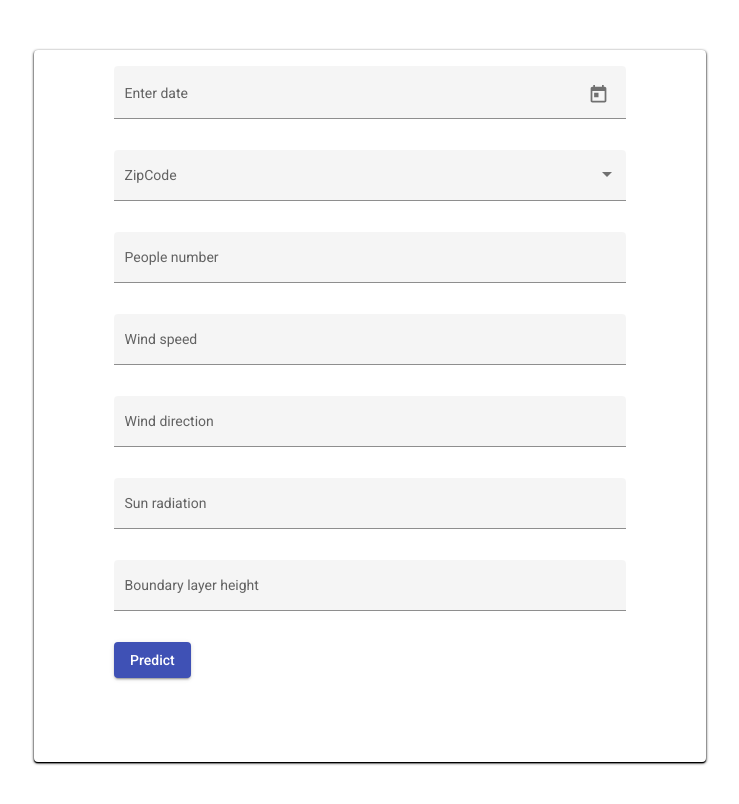
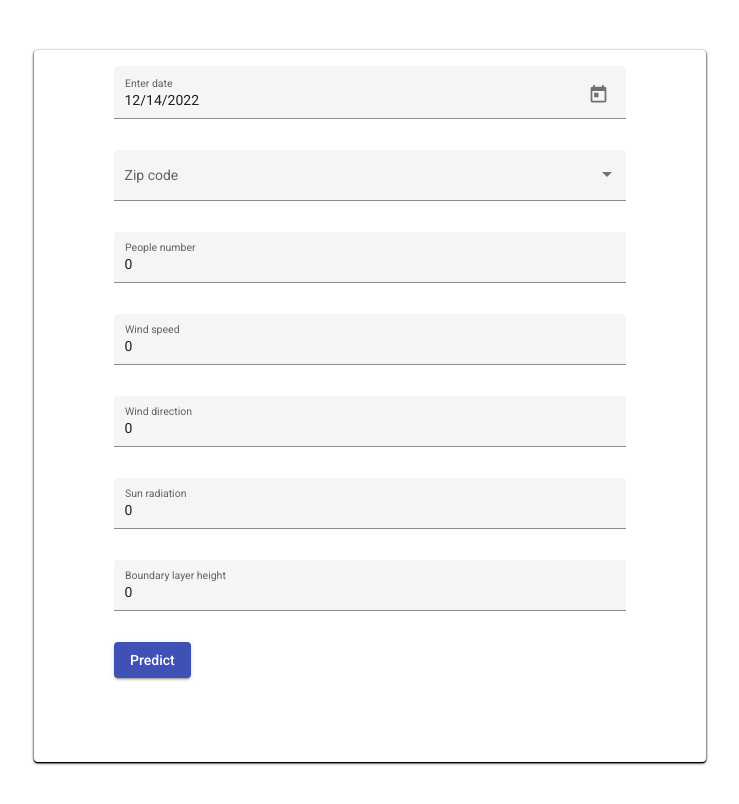
Before and after one commit to rawan-a-d/Air-Quality-Prediction-WebApp, an Angular app in the folder frontend/: page / in a window 1280 px wide. Shown: the top 804 px of the page, without its empty margins (270-1009 px from the left). Built offline with nearby package versions, Linux system fonts and the light colour scheme.

Commit message:
Design, form handling and some refactoring
Handle form in app component

Pass more data too dialog

Style dialog

Create model

```diff
--- a/frontend/src/app/air-quality-prediction-dialog/air-quality-prediction-dialog.component.css
+++ b/frontend/src/app/air-quality-prediction-dialog/air-quality-prediction-dialog.component.css
@@ -1,49 +1,95 @@
 /* Give different colors based on the air quality level */
 .good .mat-dialog-container {
 	background-color: #abd162;
+}
+
+.good .mat-dialog-container .air-quality-level .air-quality-level-number {
+	color: #577c00;
 }
 
 .moderate .mat-dialog-container {
 	background-color: #f7d460;
 }
 
+.moderate .mat-dialog-container .air-quality-level .air-quality-level-number {
+	color: #9f811e;
+}
+
 .unhealthy-for-sensitive-groups .mat-dialog-container {
 	background-color: #fc9956;
+}
+
+.unhealthy-for-sensitive-groups
+	.mat-dialog-container
+	.air-quality-level
+	.air-quality-level-number {
+	color: #965c34;
 }
 
 .unhealthy .mat-dialog-container {
 	background-color: #f6676b;
 }
 
+.unhealthy .mat-dialog-container .air-quality-level .air-quality-level-number {
+	color: #a73538;
+}
+
 .very-unhealthy .mat-dialog-container {
 	background-color: #a37db8;
+}
+
+.very-unhealthy
+	.mat-dialog-container
+	.air-quality-level
+	.air-quality-level-number {
+	color: #603479;
 }
 
 .hazardous .mat-dialog-container {
 	background-color: #a07684;
 }
 
+.hazardous .mat-dialog-container .air-quality-level .air-quality-level-number {
+	color: #74394d;
+}
+
 /* Air quality level and image */
 .mat-dialog-content {
 	display: flex;
 	align-items: center;
+	justify-content: center;
 }
 
 /* air quality level title */
-.air-quality-prediction-title {
-	color: rgb(96, 95, 95);
+.air-quality-prediction-title.mat-dialog-title {
+	color: white;
+	font-weight: 600;
+	letter-spacing: 1px;
 	text-align: center;
-	/* font-weight: bolder; */
+	font-family: "Karla", sans-serif;
+}
+
+.date {
+	display: block;
 }
 
 /* air quality level text */
 .air-quality-level {
-	font-size: 1.5em;
+	font-size: 1.7em;
 	color: white;
 	text-align: center;
+	display: flex;
+	flex-direction: column;
+	line-height: 34px;
+	font-family: "Karla", sans-serif;
 }
 
 /* air quality image */
 .air-quality-image {
 	width: 120px;
 }
+
+.air-quality-level-number {
+	font-size: 1.8em;
+	font-family: "Merriweather", serif;
+}
--- a/frontend/src/app/app.component.html
+++ b/frontend/src/app/app.component.html
@@ -1,12 +1,12 @@
-<!-- adding cart -->
+<!-- adding card -->
 <mat-card class="main-card">
 	<mat-card-content class="card-content">
-
+		<form #form="ngForm">
 			<p>
 				<!-- date picker -->
 				<mat-form-field appearance="fill">
 					<mat-label>Enter date</mat-label>
-        <input matInput [matDatepicker]="picker">
+					<input matInput [matDatepicker]="picker" [(ngModel)]="model.date" name="date">
 					<mat-datepicker-toggle matSuffix [for]="picker"></mat-datepicker-toggle>
 					<mat-datepicker #picker></mat-datepicker>
 				</mat-form-field>
@@ -15,8 +15,8 @@
 			<p>
 				<!-- drop down list for zip codes -->
 				<mat-form-field appearance="fill">
-        <mat-label>ZipCode</mat-label>
-        <mat-select>
+					<mat-label>Zip code</mat-label>
+					<mat-select [(ngModel)]="model.zipcode" name="zipcode">
 						<mat-option *ngFor="let code of zipcodes" [value]="code.value">
 							{{code.viewValue}}
 						</mat-option>
@@ -26,9 +26,10 @@
 
 			<!-- number of people input -->
 			<p>
-      <mat-form-field appearance="fill" >
+				<mat-form-field appearance="fill">
 					<mat-label>People number</mat-label>
-        <input matInput type="number" class="field-number" placeholder="0" min="0">
+					<input matInput type="number" class="field-number" placeholder="0" min="0" [(ngModel)]="model.peopleNumber"
+						name="peopleNumber">
 				</mat-form-field>
 			</p>
 
@@ -36,7 +37,8 @@
 			<p>
 				<mat-form-field appearance="fill">
 					<mat-label>Wind speed</mat-label>
-        <input matInput type="number" class="field-number" placeholder="0" min="0">
+					<input matInput type="number" class="field-number" placeholder="0" min="0" [(ngModel)]="model.windSpeed"
+						name="windSpeed">
 				</mat-form-field>
 			</p>
 
@@ -44,7 +46,8 @@
 			<p>
 				<mat-form-field appearance="fill">
 					<mat-label>Wind direction</mat-label>
-        <input matInput type="number" class="field-number" placeholder="0" min="0">
+					<input matInput type="number" class="field-number" placeholder="0" min="0" [(ngModel)]="model.windDirection"
+						name="windDirection">
 				</mat-form-field>
 			</p>
 
@@ -52,7 +55,8 @@
 			<p>
 				<mat-form-field appearance="fill">
 					<mat-label>Sun radiation</mat-label>
-        <input matInput type="number" class="field-number" placeholder="0" min="0">
+					<input matInput type="number" class="field-number" placeholder="0" min="0" [(ngModel)]="model.sunRadiation"
+						name="sunRadiation">
 				</mat-form-field>
 			</p>
 
@@ -60,11 +64,13 @@
 			<p>
 				<mat-form-field appearance="fill">
 					<mat-label>Boundary layer height</mat-label>
-        <input matInput type="number" class="field-number" placeholder="0" min="0">
+					<input matInput type="number" class="field-number" placeholder="0" min="0"
+						[(ngModel)]="model.boundaryLayerHeight" name="boundaryLayerHeight">
 				</mat-form-field>
 			</p>
 
-    <button mat-raised-button color="primary" (click)="openDialog()">Predict</button>
+			<button mat-raised-button color="primary" (click)="getPrediction(); form.reset()">Predict</button>
 
+		</form>
 	</mat-card-content>
 </mat-card>
--- a/frontend/src/app/app.component.ts
+++ b/frontend/src/app/app.component.ts
@@ -1,9 +1,13 @@
 import { Component, Injectable } from '@angular/core';
 import { MatDialog } from '@angular/material/dialog';
 import { AirQualityPredictionDialog } from './air-quality-prediction-dialog/air-quality-prediction-dialog.component';
+import { AirQuality } from './models/AirQuality';
 
 export interface DialogData {
 	airQualityLevel: 'Good' | 'Moderate' | 'Unhealthy for Sensitive Groups' | 'Unhealthy' | 'Very Unhealthy' | 'Hazardous';
+	airQualityLevelNumerical: 0,
+	zipcode: '';
+	date: '';
 }
 
 // import {DateAdapter} from '@angular/material/core';
@@ -61,58 +65,68 @@ interface ZipCode {
 export class AppComponent {
 
 	zipcodes: ZipCode[] = [
-    {value: '5611', viewValue: '5611'},
-    {value: '5612', viewValue: '5612'},
-    {value: '5613', viewValue: '5613'},
-    {value: '5614', viewValue: '5614'},
-    {value: '5615', viewValue: '5615'},
-    {value: '5616', viewValue: '5616'},
-    {value: '5617', viewValue: '5617'},
-    {value: '5621', viewValue: '5621'},
-    {value: '5622', viewValue: '5622'},
-    {value: '5623', viewValue: '5623'},
-    {value: '5624', viewValue: '5624'},
-    {value: '5625', viewValue: '5625'},
-    {value: '5626', viewValue: '5626'},
-    {value: '5627', viewValue: '5627'},
-    {value: '5628', viewValue: '5628'},
-    {value: '5629', viewValue: '5629'},
-    {value: '5631', viewValue: '5631'},
-    {value: '5632', viewValue: '5632'},
-    {value: '5633', viewValue: '5633'},
-    {value: '5641', viewValue: '5641'},
-    {value: '5642', viewValue: '5642'},
-    {value: '5643', viewValue: '5643'},
-    {value: '5644', viewValue: '5644'},
-    {value: '5645', viewValue: '5645'},
-    {value: '5646', viewValue: '5646'},
-    {value: '5651', viewValue: '5651'},
-    {value: '5652', viewValue: '5652'},
-    {value: '5653', viewValue: '5653'},
-    {value: '5654', viewValue: '5654'},
-    {value: '5655', viewValue: '5655'},
-    {value: '5656', viewValue: '5656'},
-    {value: '5657', viewValue: '5657'},
-    {value: '5658', viewValue: '5658'},
+		{ value: '5611', viewValue: '5611' },
+		{ value: '5612', viewValue: '5612' },
+		{ value: '5613', viewValue: '5613' },
+		{ value: '5614', viewValue: '5614' },
+		{ value: '5615', viewValue: '5615' },
+		{ value: '5616', viewValue: '5616' },
+		{ value: '5617', viewValue: '5617' },
+		{ value: '5621', viewValue: '5621' },
+		{ value: '5622', viewValue: '5622' },
+		{ value: '5623', viewValue: '5623' },
+		{ value: '5624', viewValue: '5624' },
+		{ value: '5625', viewValue: '5625' },
+		{ value: '5626', viewValue: '5626' },
+		{ value: '5627', viewValue: '5627' },
+		{ value: '5628', viewValue: '5628' },
+		{ value: '5629', viewValue: '5629' },
+		{ value: '5631', viewValue: '5631' },
+		{ value: '5632', viewValue: '5632' },
+		{ value: '5633', viewValue: '5633' },
+		{ value: '5641', viewValue: '5641' },
+		{ value: '5642', viewValue: '5642' },
+		{ value: '5643', viewValue: '5643' },
+		{ value: '5644', viewValue: '5644' },
+		{ value: '5645', viewValue: '5645' },
+		{ value: '5646', viewValue: '5646' },
+		{ value: '5651', viewValue: '5651' },
+		{ value: '5652', viewValue: '5652' },
+		{ value: '5653', viewValue: '5653' },
+		{ value: '5654', viewValue: '5654' },
+		{ value: '5655', viewValue: '5655' },
+		{ value: '5656', viewValue: '5656' },
+		{ value: '5657', viewValue: '5657' },
+		{ value: '5658', viewValue: '5658' },
 	];
 
-  className: string = '';
-  airQualityLevel: string = 'Unhealthy for Sensitive Groups';
+	model = new AirQuality(new Date(), '', 0, 0, 0, 0, 0);
+	//model = new AirQuality();
 
-  constructor(public dialog: MatDialog) {}
+	constructor(public dialog: MatDialog) { }
 
 	ngOnInit(): void {
-    // get the air quality levels
-    this.className = this.airQualityLevel.split(' ').join('-').toLowerCase();
-    console.log('Class Name:' + this.className)
 	}
 
-  openDialog() {
+	openDialog(airQualityLevel: string, airQualityLevelNumerical: number) {
+		// get dialog class name
+		var className = airQualityLevel.split(' ').join('-').toLowerCase();
+
 		this.dialog.open(AirQualityPredictionDialog, {
 			data: {
-        airQualityLevel: this.airQualityLevel,
+				airQualityLevel: airQualityLevel,
+				airQualityLevelNumerical: airQualityLevelNumerical,
+				zipcode: this.model.zipcode,
+				date: this.model.date,
 			},
-     panelClass: this.className,
+			panelClass: className,
 		});
 	}
+
+	getPrediction() {
+		var airQualityLevel = 'Hazardous';
+		var airQualityLevelNumerical = 7.9;
+
+		this.openDialog(airQualityLevel, airQualityLevelNumerical);
 	}
+}
--- /dev/null
+++ b/frontend/src/app/models/AirQuality.ts
@@ -0,0 +1,21 @@
+export class AirQuality {
+	//public date: Date = new Date();
+	//public zipcode: string = '';
+	//public peopleNumber: number = 0;
+	//public windSpeed: number = 0;
+	//public windDirection: number = 0;
+	//public sunRadiation: number = 0;
+	//public boundaryLayerHeight: number = 0;
+
+
+	constructor(
+		public date: Date,
+		public zipcode: string,
+		public peopleNumber: number,
+		public windSpeed: number,
+		public windDirection: number,
+		public sunRadiation: number,
+		public boundaryLayerHeight: number,
+	) { }
+
+}
--- a/frontend/src/index.html
+++ b/frontend/src/index.html
@@ -1,5 +1,6 @@
 <!doctype html>
 <html lang="en">
+
 	<head>
 		<meta charset="utf-8">
 		<title>AirQualityPredictionFrontend</title>
@@ -9,8 +10,16 @@
 		<link rel="preconnect" href="https://fonts.gstatic.com">
 		<link href="https://fonts.googleapis.com/css2?family=Roboto:wght@300;400;500&display=swap" rel="stylesheet">
 		<link href="https://fonts.googleapis.com/icon?family=Material+Icons" rel="stylesheet">
+
+		<link rel="preconnect" href="https://fonts.googleapis.com">
+		<link rel="preconnect" href="https://fonts.gstatic.com" crossorigin>
+		<link
+			href="https://fonts.googleapis.com/css2?family=Karla:wght@200;400;500&family=Merriweather:wght@300;400;700&display=swap"
+			rel="stylesheet">
 	</head>
+
 	<body class="mat-typography">
 		<app-root></app-root>
 	</body>
+
 </html>
```
Also changed, not shown: frontend/src/app/air-quality-prediction-dialog/air-quality-prediction-dialog.component.html (+9 -6 lines), frontend/src/app/air-quality-prediction-dialog/air-quality-prediction-dialog.component.ts (+8 -8 lines), 1 other file (tests, documents, lock files or other folders). Lines whose indentation alone changed are shown as unchanged.
